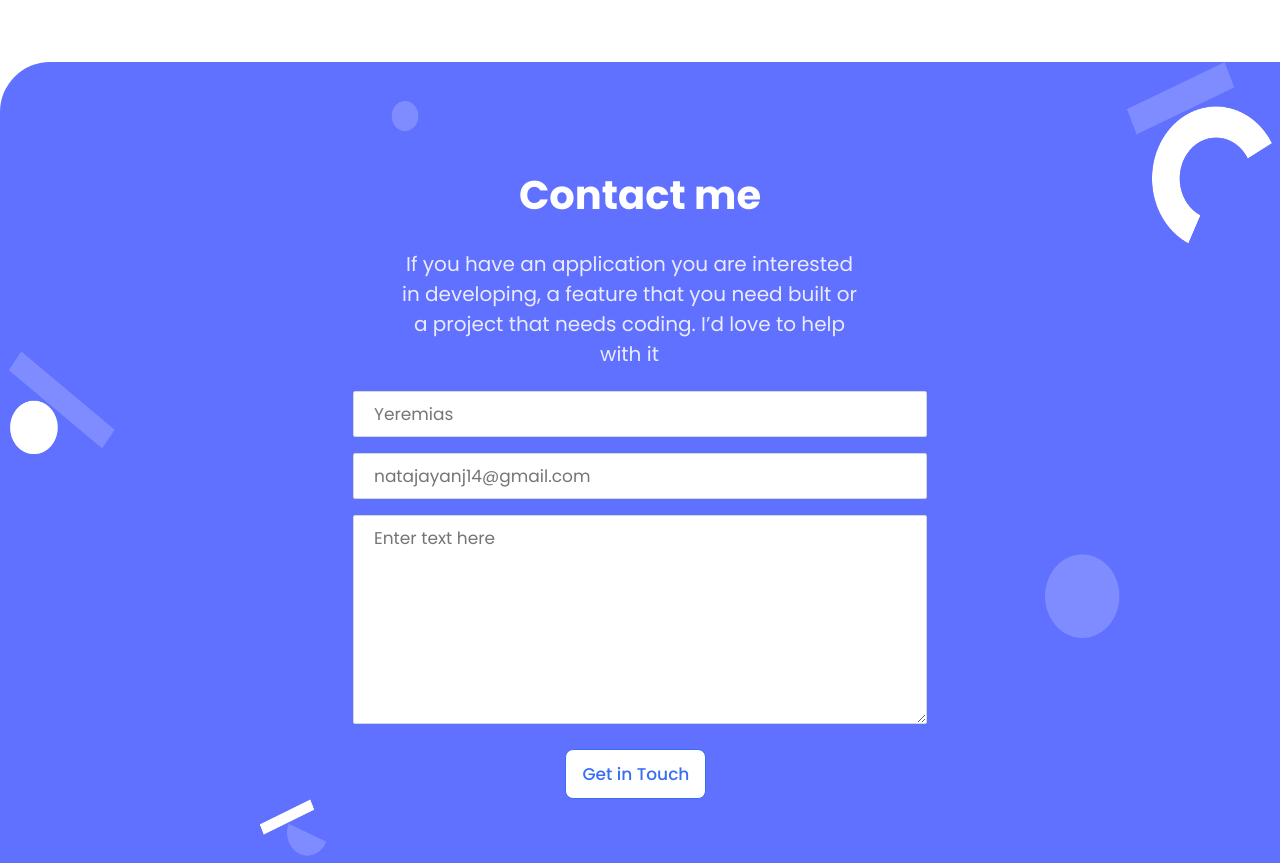
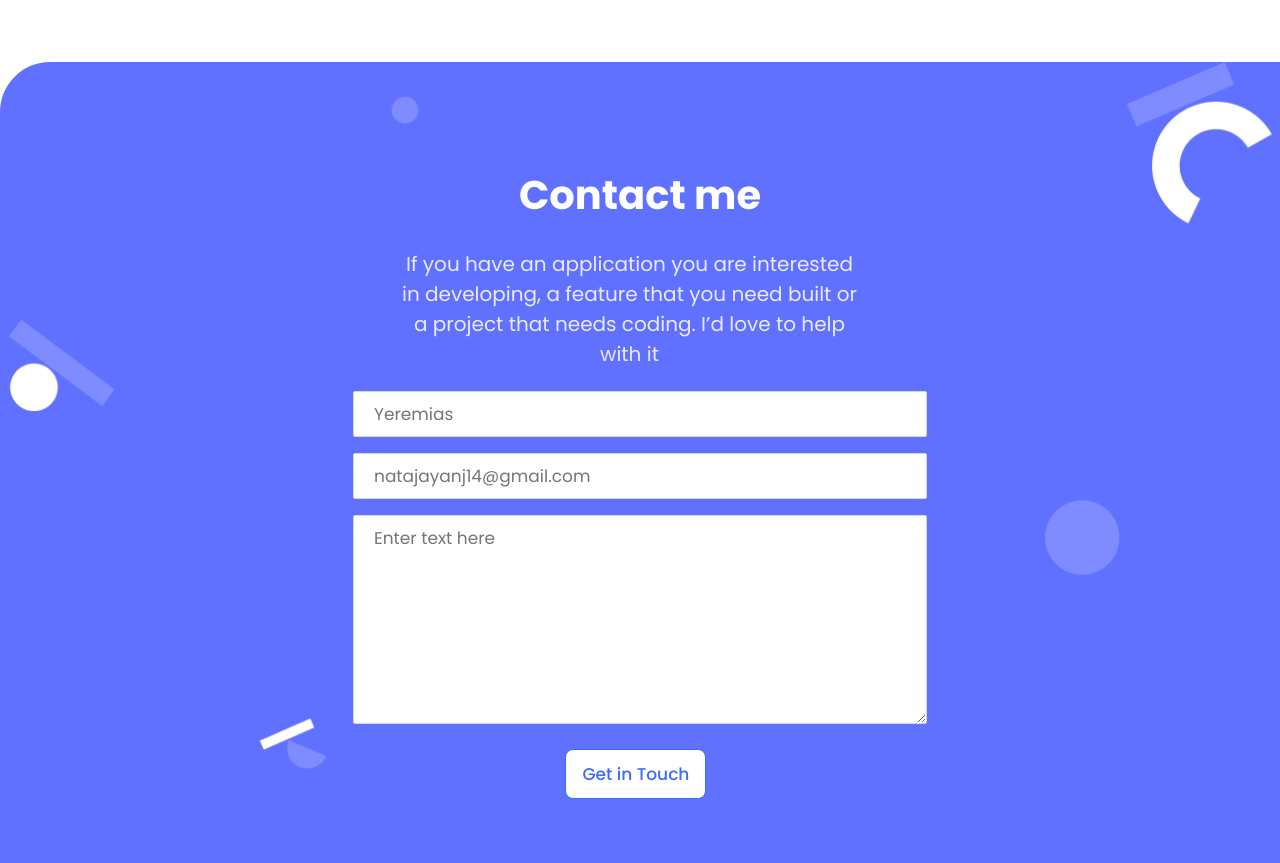
Before and after one commit to wolterbwambale/mobile-portfolio, a website: page index.html in a window 1280 px wide. Shown: the part 3718-4581 px from the top of the page. Drawn offline with Linux system fonts and the light colour scheme.

Commit message:
updated css file

```diff
--- a/styles.css
+++ b/styles.css
@@ -471,8 +471,7 @@ nav ul li a {
   border-top-left-radius: 50px;
   background-image: url(/img/contact-bg.png);
   background-repeat: no-repeat;
-  background-size: 100% 100%;
-  background-position: center;
+  background-size: contain;
 }
 
 .contact-me {
@@ -569,8 +568,6 @@ textarea {
     background-size: contain;
     background-repeat: no-repeats;
     border-bottom-left-radius: 5%;
-
-
   }
 
   .infoText {
@@ -708,6 +705,7 @@ textarea {
   .first-prof {
     flex: 1;
   }
+
   .second-card img {
     display: flex;
     height: 448px;
```
